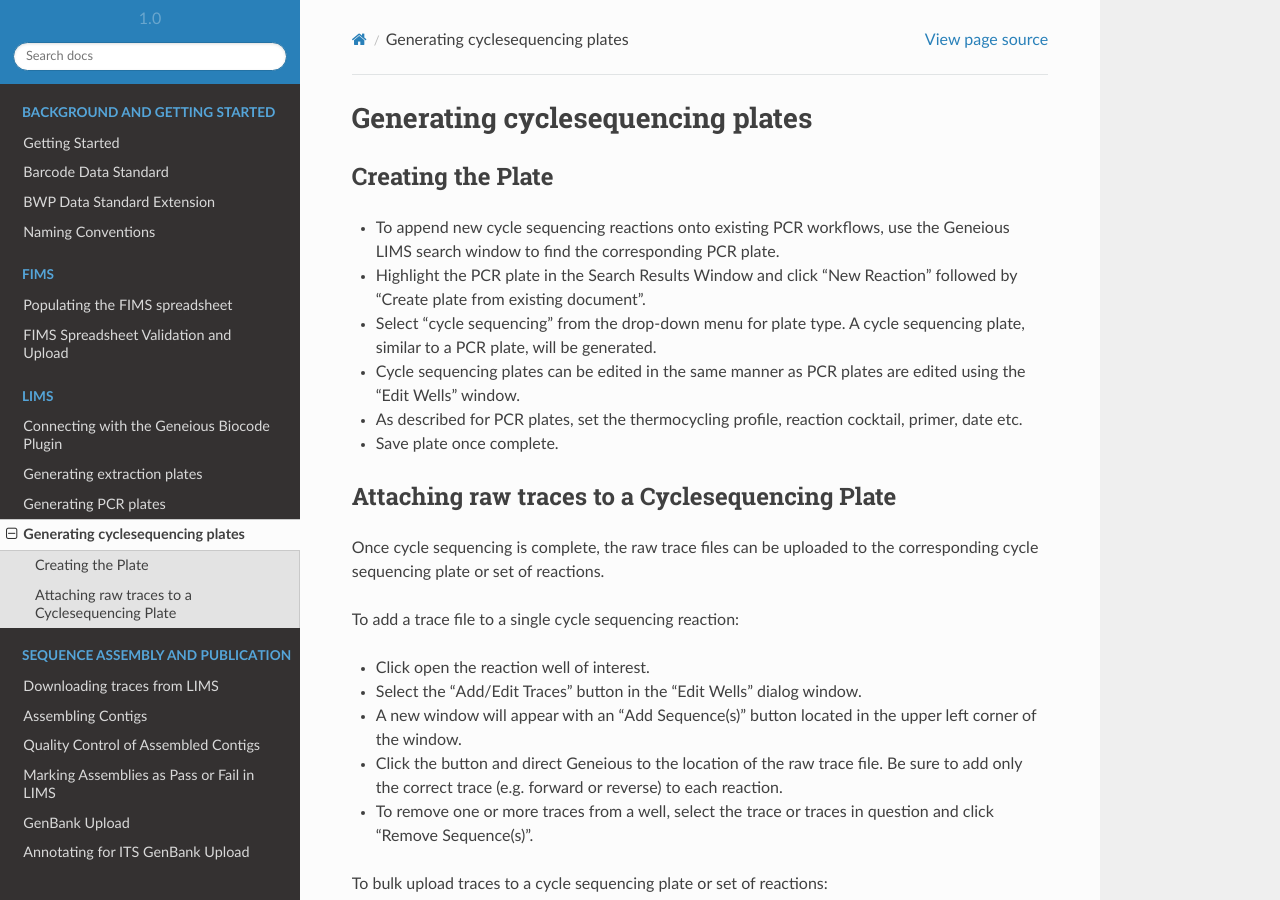
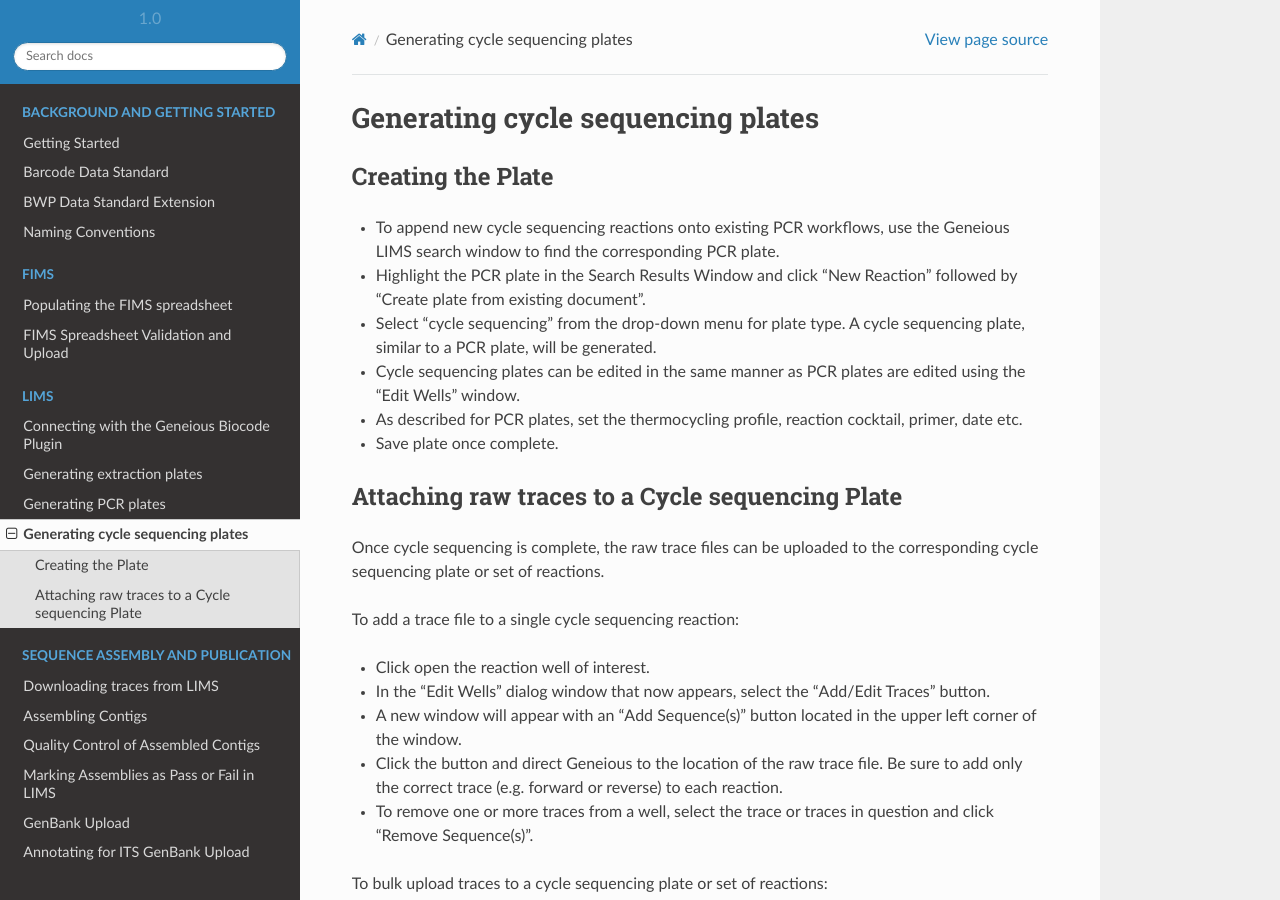
Before and after one commit to SIBarcodeNetwork/BWP-FIMS-and-LIMS, a Sphinx documentation site: the page built from Docs/cyclesequencing_plates.rst, in a window 1280 px wide and 900 px high. Built offline with Sphinx 7.4.7 and the Read the Docs theme 2.0.0, drawn with Linux system fonts in a browser that asks for light colours.

Commit message:
Minor text edits to cycling sequencing plates + downloading traces
Minor text edits to cycling sequencing plates + downloading traces -
spelling

```diff
--- a/Docs/cyclesequencing_plates.rst
+++ b/Docs/cyclesequencing_plates.rst
@@ -1,4 +1,4 @@
-Generating cyclesequencing plates
+Generating cycle sequencing plates
 =================================
 
 Creating the Plate
@@ -11,7 +11,7 @@ Creating the Plate
 * As described for PCR plates, set the thermocycling profile, reaction cocktail, primer, date etc.
 * Save plate once complete.
 
-Attaching raw traces to a Cyclesequencing Plate
+Attaching raw traces to a Cycle sequencing Plate
 -----------------------------------------------
 
 Once cycle sequencing is complete, the raw trace files can be uploaded to the corresponding cycle sequencing plate or set of reactions.
@@ -19,7 +19,7 @@ Once cycle sequencing is complete, the raw trace files can be uploaded to the co
 To add a trace file to a single cycle sequencing reaction:
 
 * Click open the reaction well of interest.
-* Select the "Add/Edit Traces" button in the "Edit Wells" dialog window.
+* In the "Edit Wells" dialog window that now appears, select the "Add/Edit Traces" button.
 * A new window will appear with an "Add Sequence(s)" button located in the upper left corner of the window.
 * Click the button and direct Geneious to the location of the raw trace file. Be sure to add only the correct trace (e.g. forward or reverse) to each reaction.
 * To remove one or more traces from a well, select the trace or traces in question and click "Remove Sequence(s)".
--- a/Docs/downloading_traces.rst
+++ b/Docs/downloading_traces.rst
@@ -53,7 +53,7 @@ Once the raw trace files have been imported, it is necessary to define the read
 * Choose the read direction and click "OK". It is only necessary to choose the direction for one set of reads because the other set of reads will be assigned the opposite direction by default.
 * After performing this task, an extra column will be added to the Document Table titled, "Is Forward Read" with a value of true or false.
 
-If the forward and reverse traces are in different folders, it's easiest to import all of the traces from one folder, set the read direction for that folder. and then import the second folder. The Search/Filter dialog box in the upper right-hand corner of the Geneious window can be used to locate a particular direction of reads based on trace names if both forward and reverse traces are imported in one folder.
+If the forward and reverse traces are in different folders, it's easiest to import all of the traces from one folder, set the read direction for that folder and then import the second folder. The Search/Filter dialog box in the upper right-hand corner of the Geneious window can be used to locate a particular direction of reads based on trace names if both forward and reverse traces are imported in one folder.
 
 Traces imported into Geneious directly from disk have none of the specimen's associated FIMS or LIMS meta-data attached. It is possible to annotate traces with the associated meta-data from the FIMS, but this must be done pre-assembly (with the traces) because forward and reverse traces can come from different sequencing plates.
 
```
Also changed, not shown: other parts of Docs/downloading_traces.rst (+1 -1 lines).
